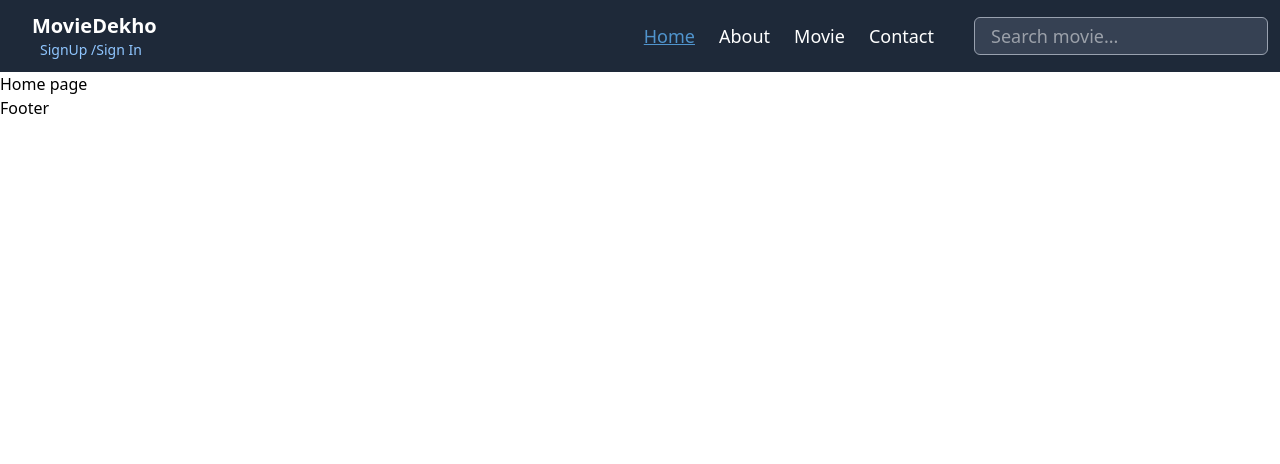
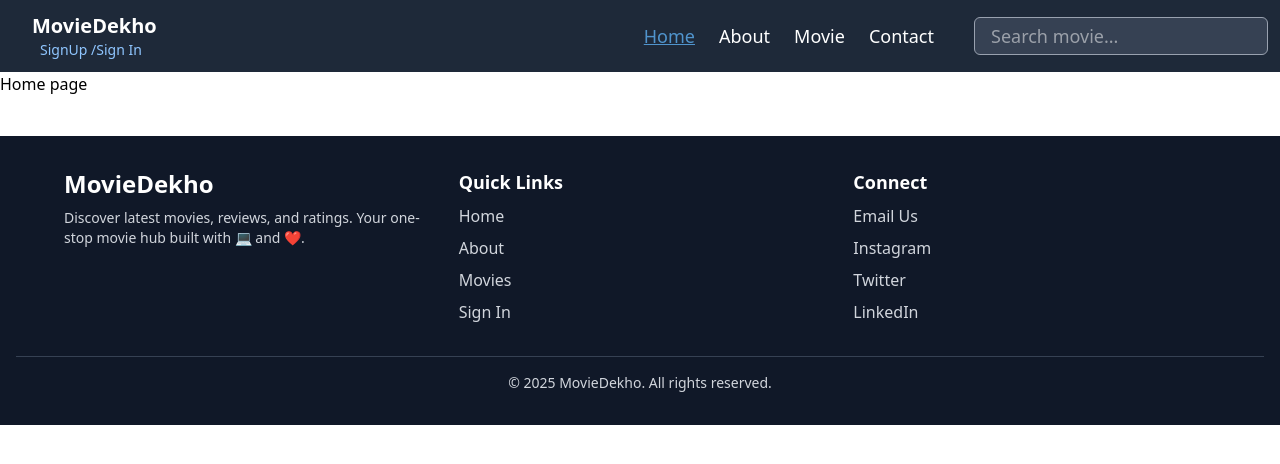
Before and after one commit to mayurr7/movie_dekho, a React (Vite) app: page / in a window 1280 px wide. Shown: the top 464 px of the page. Built offline with nearby package versions, Linux system fonts and the light colour scheme.

Commit message:
created footer

```diff
--- a/src/component/layout/Footer.jsx
+++ b/src/component/layout/Footer.jsx
@@ -1,11 +1,55 @@
-import React from 'react'
+import React from "react";
+import { NavLink } from "react-router-dom";
 
 const Footer = () => {
   return (
-    <div>
-      <h1>Footer</h1>
-    </div>
-  )
-}
+    <footer className="bg-gray-900 text-gray-300 py-8 px-4 mt-10">
+      <div className="max-w-6xl mx-auto grid grid-cols-1 sm:grid-cols-3 gap-8">
+        {/* Logo and About */}
+        <div>
+          <h2 className="text-2xl font-bold text-white mb-2">MovieDekho</h2>
+          <p className="text-sm">
+            Discover latest movies, reviews, and ratings. Your one-stop movie hub built with 💻 and ❤️.
+          </p>
+        </div>
 
-export default Footer
+        {/* Navigation Links */}
+        <div>
+          <h3 className="text-lg font-semibold text-white mb-2">Quick Links</h3>
+          <ul className="space-y-2">
+            <li>
+              <NavLink to="/" className="hover:text-blue-300">Home</NavLink>
+            </li>
+            <li>
+              <NavLink to="/about" className="hover:text-blue-300">About</NavLink>
+            </li>
+            <li>
+              <NavLink to="/movie" className="hover:text-blue-300">Movies</NavLink>
+            </li>
+            <li>
+              <NavLink to="#" className="hover:text-blue-300">Sign In</NavLink>
+            </li>
+          </ul>
+        </div>
+
+        {/* Contact / Socials */}
+        <div>
+          <h3 className="text-lg font-semibold text-white mb-2">Connect</h3>
+          <ul className="space-y-2">
+            <li><a href="mailto:support@moviedekho.com" className="hover:text-blue-300">Email Us</a></li>
+            <li><a href="#" className="hover:text-blue-300" >Instagram</a></li>
+            <li><a href="#" className="hover:text-blue-300">Twitter</a></li>
+            <li><a href="https://www.linkedin.com/in/mayur-tekale-1540a023b"   target="_blank" rel="noopener noreferrer" className="hover:text-white">LinkedIn</a></li>
+          </ul>
+        </div>
+      </div>
+
+      {/* Bottom Line */}
+      <div className="border-t border-gray-700 mt-8 pt-4 text-center text-sm">
+        &copy; {new Date().getFullYear()} MovieDekho. All rights reserved.
+      </div>
+    </footer>
+  );
+};
+
+export default Footer;
```
